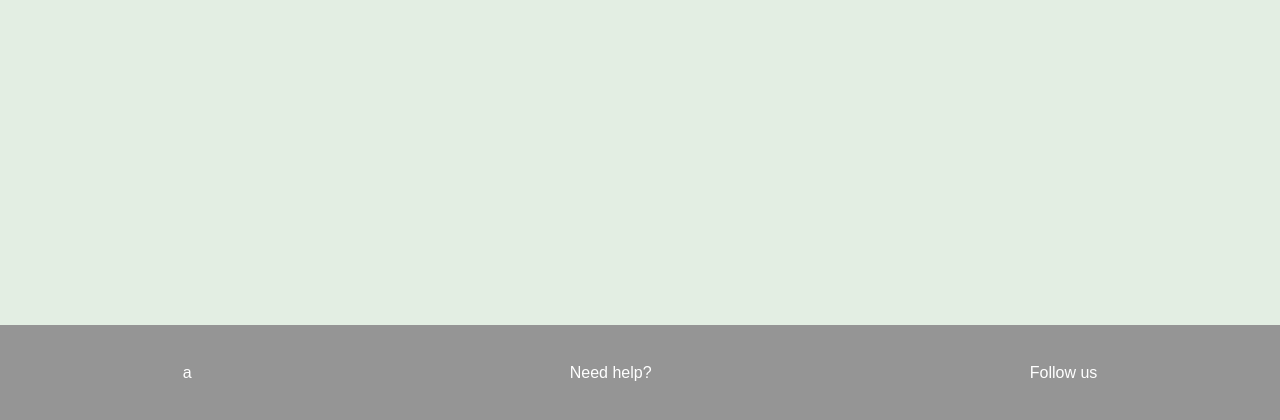
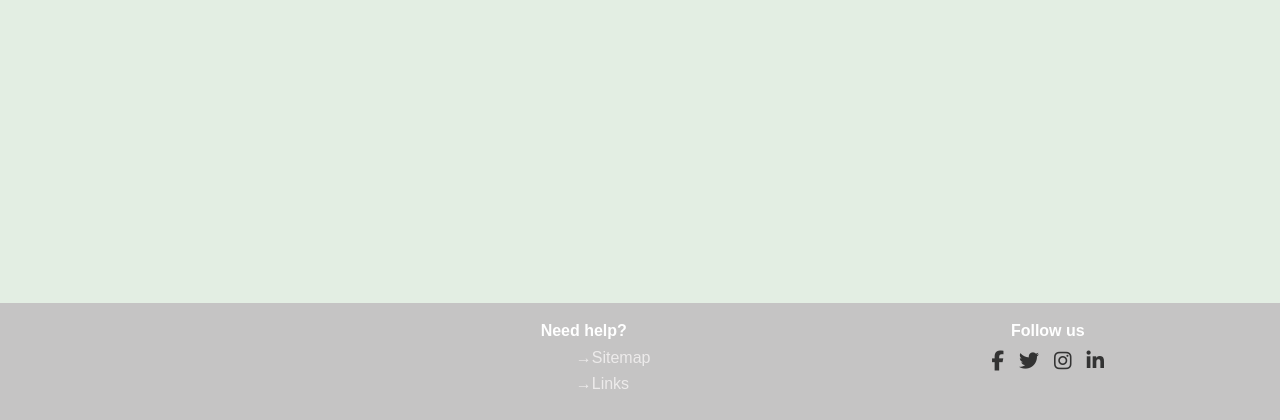
Before and after one commit to TJOD12/data-web-app, a Django app: page / in a window 1280 px wide. Shown: the part 380-800 px from the top of the page. Run offline with Django 4.2, Linux system fonts and the light colour scheme; some libraries are stand-ins or nearby versions.

Commit message:
Update the footer links and styles

```diff
--- a/bogearrai/static/bogearrai/style.css
+++ b/bogearrai/static/bogearrai/style.css
@@ -249,12 +249,12 @@ tr td {
 }
 
 footer {
-    background-color: #959595ff;
+    background-color: #c5c4c4ff;
     position: fixed;
     left: 0%;
     bottom: 0%;
     width: 100%;
-    padding: 3% 0%;
+    padding: 1.5% 0%;
 }
 
 .footer-content-container {
@@ -268,6 +268,66 @@ footer {
     color: white;
 }
 
+.footer-content-cols h4 {
+    margin: 0px;
+}
+
+.need-help-list {
+    display: flex;
+    justify-content: center;
+}
+
+.need-help-list ul {
+    list-style: none;
+    padding: 0;
+    margin: 0;
+}
+
+.need-help-list li {
+    margin-bottom: 8px;
+    margin-left: 10%;
+    margin-right: 10%;
+    width: 60%;
+    font-size: 16px;
+    font-weight: 500;
+    color: #edebebff;
+    cursor: pointer;
+    transition: color 0.4s ease;
+}
+
+.need-help-list li:hover {
+    color: #4CAF50;
+}
+
+.need-help-list-container {
+    margin-left: 10%;
+    margin-top: 2%;
+}
+
+.links-container {
+    display: flex;
+    justify-content: center;
+}
+
+.social-links {
+    display: flex;
+    gap: 15px;
+    margin-top: 10px;
+}
+
+.social-links a {
+    color: #333;
+    font-size: 20px;
+    transition: color 0.3s ease, transform 0.2s ease;
+}
+
+.social-links a:hover {
+    color: #4CAF50;
+    transform: scale(1.1);
+}
+
+
+
 @keyframes fadeIn {
   from {
     opacity: 0;
--- a/bogearrai/templates/bogearrai/index.html
+++ b/bogearrai/templates/bogearrai/index.html
@@ -3,6 +3,11 @@
 <head>
     <meta charset="UTF-8">
     <title>Home Page</title>
+    <link
+      rel="stylesheet"
+      href="https://cdnjs.cloudflare.com/ajax/libs/font-awesome/6.6.0/css/all.min.css"
+      referrerpolicy="no-referrer"
+    />
     {% load static %}
     <link rel="stylesheet" href="{% static 'bogearrai/style.css' %}">
 </head>
@@ -124,9 +129,37 @@
     </main>
     <footer>
         <section class="footer-content-container">
-            <section class="footer-content-cols">a</section>
-            <section class="footer-content-cols">Need help?</section>
-            <section class="footer-content-cols">Follow us</section>
+            <section class="footer-content-cols"><h4></h4></section>
+            <section class="footer-content-cols">
+                <h4>Need help?</h4>
+                <section class="need-help-list">
+                    <section class="need-help-list-container">
+                        <ul>
+                            <li>&#8594;<span>Sitemap</span></li>
+                            <li>&#8594;<span>Links</span></li>
+                        </ul>
+                    </section>
+                </section>
+            </section>
+            <section class="footer-content-cols">
+                <h4>Follow us</h4>
+                <section class="links-container">
+                    <section class="social-links">
+                        <a href="https://facebook.com" target="_blank" aria-label="Facebook">
+                            <i class="fab fa-facebook-f"></i>
+                        </a>
+                        <a href="https://twitter.com" target="_blank" aria-label="Twitter">
+                            <i class="fab fa-twitter"></i>
+                        </a>
+                        <a href="https://instagram.com" target="_blank" aria-label="Instagram">
+                            <i class="fab fa-instagram"></i>
+                        </a>
+                        <a href="https://linkedin.com" target="_blank" aria-label="LinkedIn">
+                            <i class="fab fa-linkedin-in"></i>
+                        </a>
+                    </section>
+                </section>
+            </section>
         </section>
     </footer>
 </body>
```
